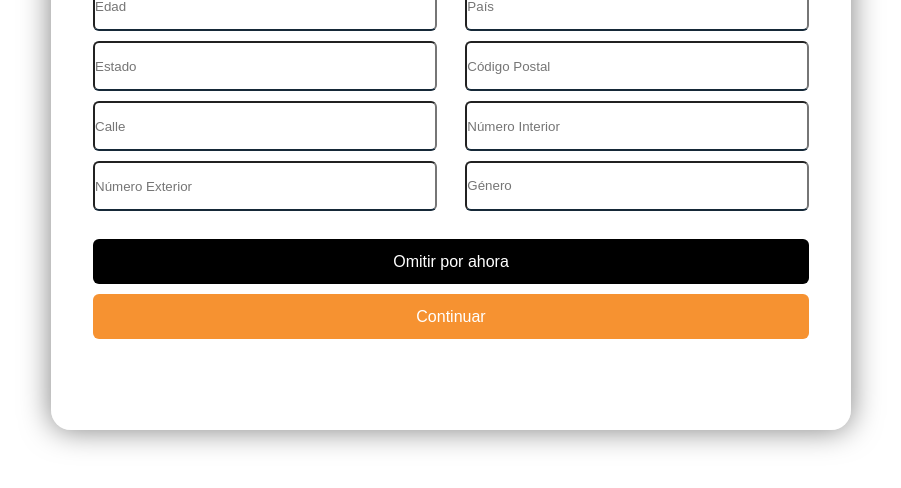
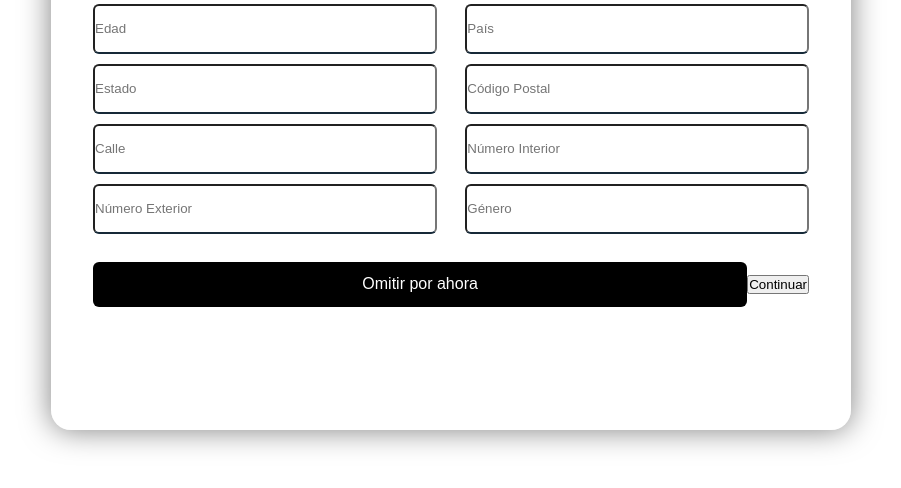
Before and after one commit to LORD-MAGIPOTER/Forms, a plain HTML site: page SP-register.html in a window 1280 px wide. Shown: the part 240-728 px from the top of the page, without its empty margins (189-1090 px from the left). Drawn offline with Linux system fonts and the light colour scheme.

Commit message:
Boton omitir y continuar
no hay

```diff
--- a/SP-register.html
+++ b/SP-register.html
@@ -52,8 +52,10 @@
                     </div>
                 </div>
                 <br>
-                <button type="submit" class="btn__omitir"><a href="form.html">Omitir por ahora</a></button>
-                <button type="submit" class="btn">Continuar</button>
+                <div class="input-row">
+                    <button type="submit" class="btn__omitir"><a href="form.html">Omitir por ahora</a></button>
+                    <button type="submit" class="btn__continuar">Continuar</button>
+                </div>
             </form>
         </div>
     </div>
```
